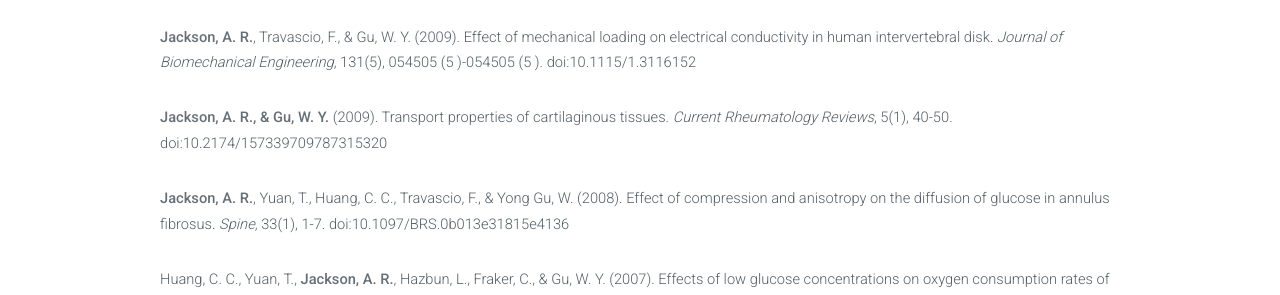
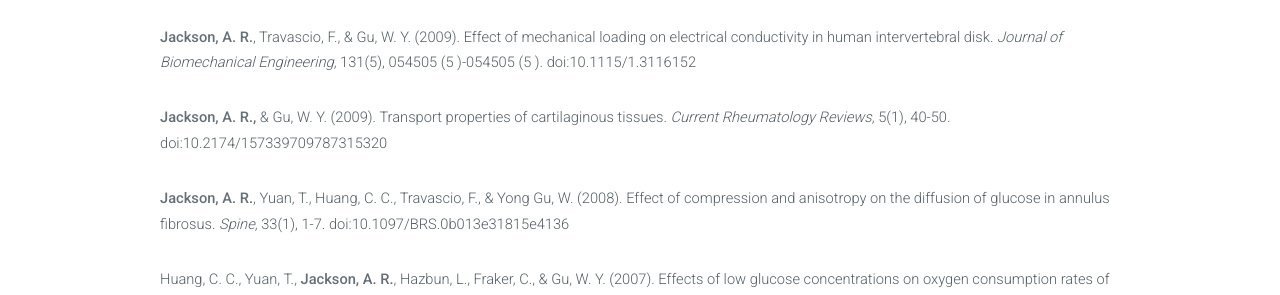
Before and after one commit to jbmcmahan/jacksonlab, a Jekyll site: the page built from _posts/2015-01-30-publications.markdown, in a window 1280 px wide and 900 px high, scrolled down 758 px. Shown: the part 244-539 px from the top of the window. Built offline with Jekyll 4.4.1, drawn with Linux system fonts in a browser that asks for light colours.

```diff
--- a/_posts/2015-01-30-publications.markdown
+++ b/_posts/2015-01-30-publications.markdown
@@ -22,7 +22,7 @@ Yuan, T. -., <b>Jackson, A. R.</b>, Huang, C. -., & Gu, W. Y. (2009). Strain-dep
 
 <b>Jackson, A. R.</b>, Travascio, F., & Gu, W. Y. (2009). Effect of mechanical loading on electrical conductivity in human intervertebral disk. <i>Journal of Biomechanical Engineering</i>, 131(5), 054505 (5 )-054505 (5 ). doi:10.1115/1.3116152
 
-<b>Jackson, A. R., & Gu, W. Y.</b> (2009). Transport properties of cartilaginous tissues. <i>Current Rheumatology Reviews</i>, 5(1), 40-50. doi:10.2174/157339709787315320
+<b>Jackson, A. R.,</b> & Gu, W. Y. (2009). Transport properties of cartilaginous tissues. <i>Current Rheumatology Reviews</i>, 5(1), 40-50. doi:10.2174/157339709787315320
 
 <b>Jackson, A. R.</b>, Yuan, T., Huang, C. C., Travascio, F., & Yong Gu, W. (2008). Effect of compression and anisotropy on the diffusion of glucose in annulus fibrosus. <i>Spine</i>, 33(1), 1-7. doi:10.1097/BRS.0b013e31815e4136
 
```
